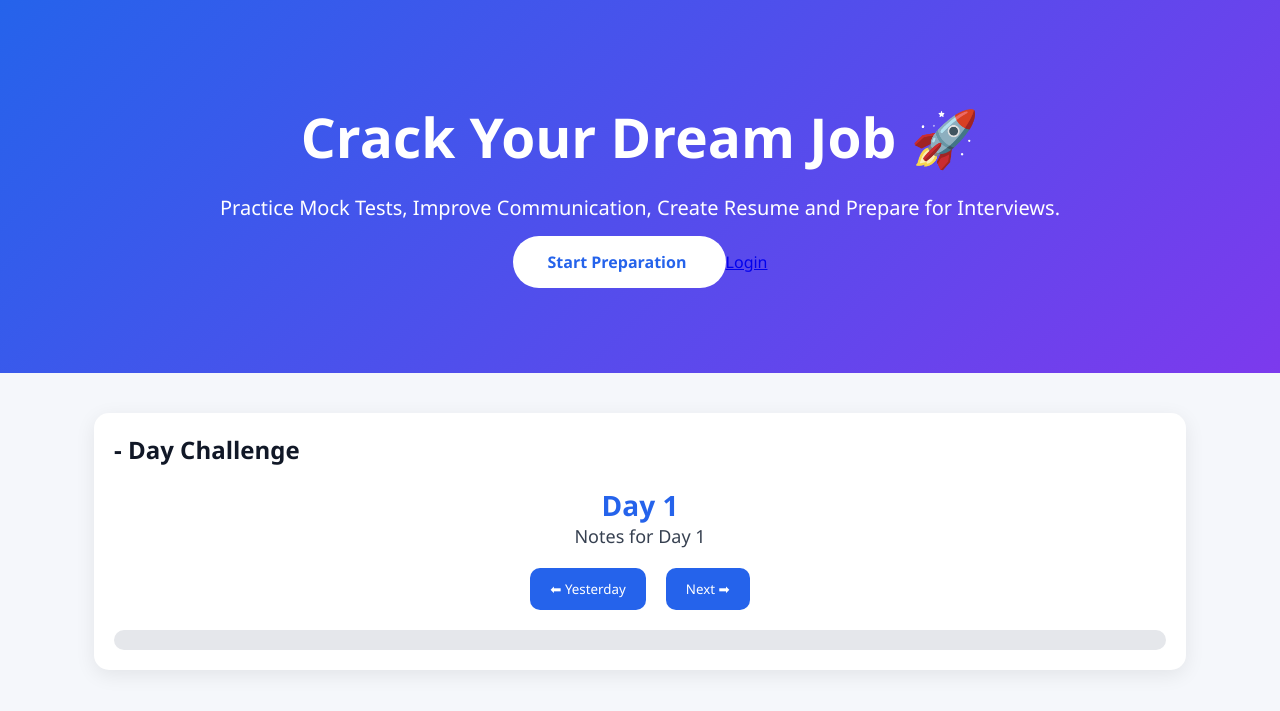
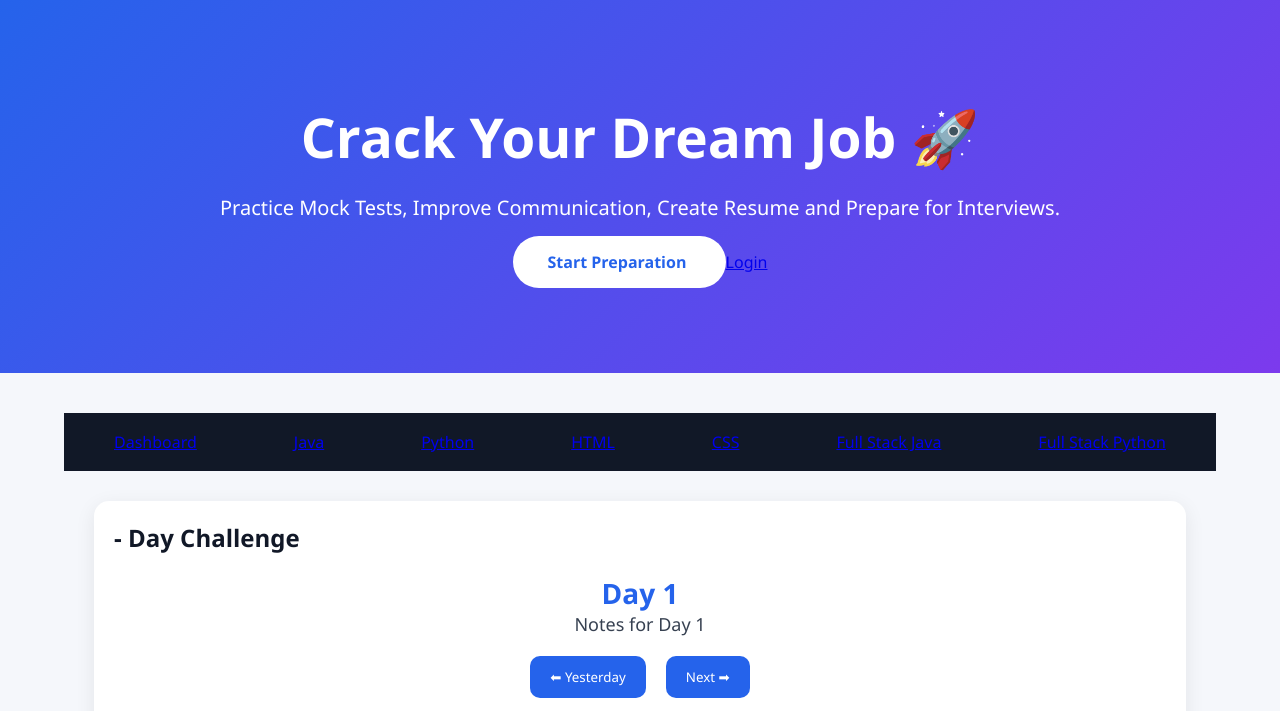
Before and after one commit to adityawalke97-prog/Placement-Project, a Flask app: page /courses in a window 1280 px wide. Shown: the part 75-786 px from the top of the page. Run offline with Flask 3, Linux system fonts and the light colour scheme; some libraries are stand-ins or nearby versions.

Commit message:
Update course.html

```diff
--- a/templates/course.html
+++ b/templates/course.html
@@ -3,6 +3,19 @@
 {% block title %}{{ course_name }} Course{% endblock %}
 
 {% block content %}
+
+
+
+
+<nav class="navbar">
+    <a href="/">Dashboard</a>
+    <a href="/courses/java">Java</a>
+    <a href="/courses/python">Python</a>
+    <a href="/courses/html">HTML</a>
+    <a href="/courses/css">CSS</a>
+    <a href="/courses/fullstack-java">Full Stack Java</a>
+    <a href="/courses/fullstack-python">Full Stack Python</a>
+  </nav>
 <div class="course-section">
     <h2>{{ course_name }} - {{ day_count }} Day Challenge</h2>
 
```
